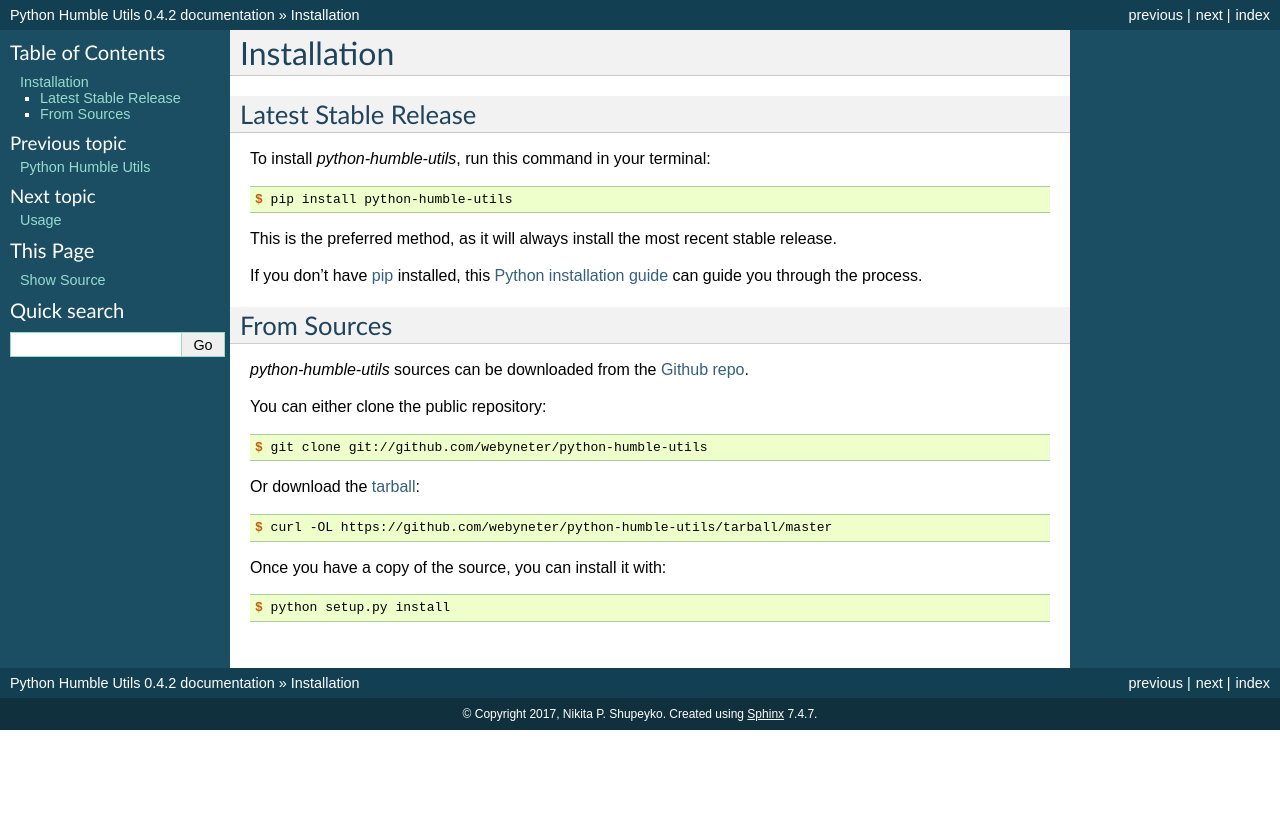
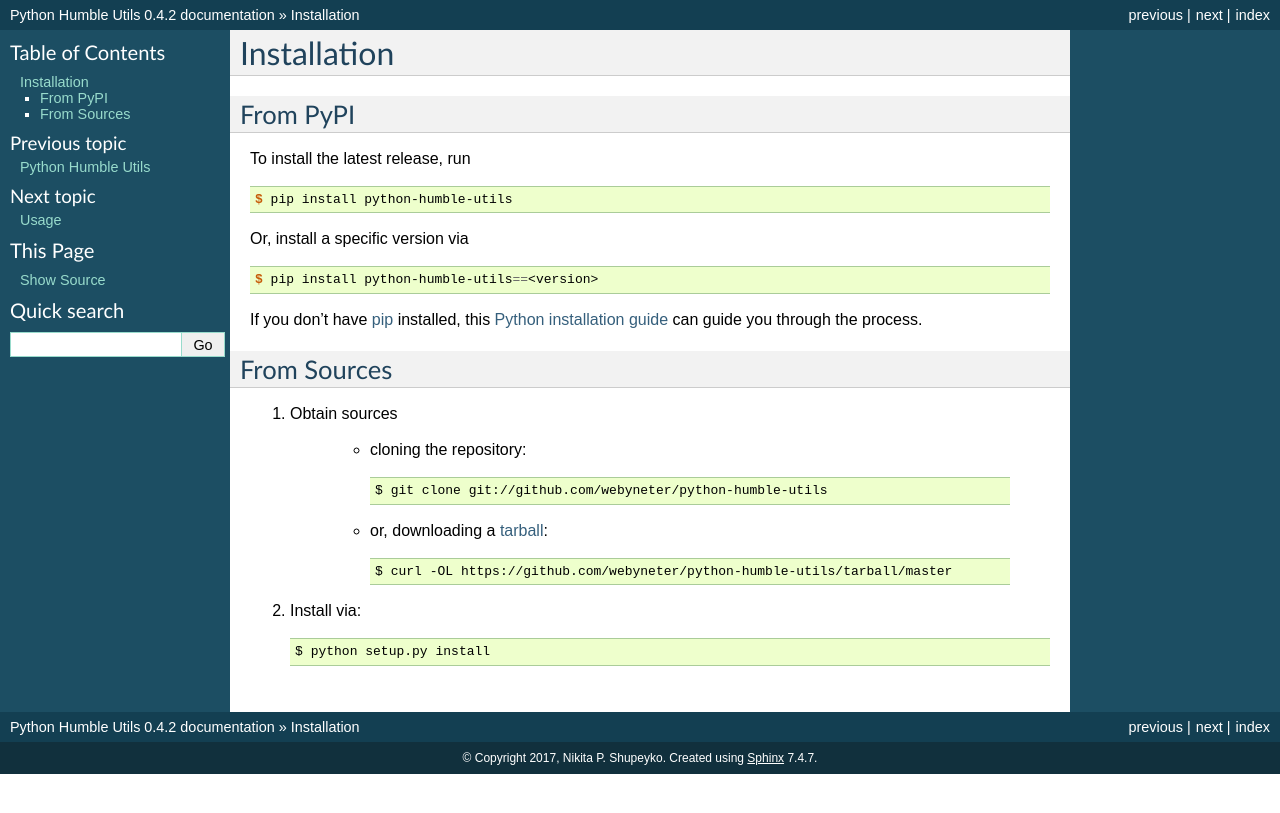
Before and after one commit to webyneter/python-humble-utils, a Sphinx documentation site: the page built from docs/installation.rst, in a window 1280 px wide. Shown: the top 813 px of the page. Built offline with Sphinx 7.4.7, drawn with Linux system fonts in a browser that asks for light colours; pages that are not in the unit, such as notebooks, are missing from menus.

Commit message:
Improve docs
Closes #22.

```diff
--- a/README.rst
+++ b/README.rst
@@ -21,8 +21,8 @@ Python Humble Utils
     :target: https://pyup.io/repos/github/webyneter/python-humble-utils/
     :alt: Updates
 
-.. image:: https://readthedocs.org/projects/python-humble-utils/badge/?version=latest
-    :target: http://python-humble-utils.readthedocs.io/en/latest/?badge=latest
+.. image:: https://readthedocs.org/projects/python-humble-utils/badge/?version=stable
+    :target: http://python-humble-utils.readthedocs.io/en/stable/?badge=stable
     :alt: Documentation Status
 
 .. image:: https://img.shields.io/badge/License-MIT-green.svg
--- a/docs/installation.rst
+++ b/docs/installation.rst
@@ -6,47 +6,44 @@ Installation
 ============
 
 
-Latest Stable Release
----------------------
+From PyPI
+---------
 
-To install `python-humble-utils`, run this command in your terminal:
+To install the latest release, run
 
 .. code-block:: console
 
     $ pip install python-humble-utils
 
-This is the preferred method, as it will always install the most recent stable release.
+Or, install a specific version via
+
+.. code-block:: console
+
+    $ pip install python-humble-utils==<version>
 
 If you don't have `pip`_ installed, this `Python installation guide`_ can guide
 you through the process.
 
 .. _pip: https://pip.pypa.io
-.. _Python installation guide: http://docs.python-guide.org/en/latest/starting/installation/
+.. _Python installation guide: http://docs.python-guide.org/en/stable/starting/installation/
 
 
 From Sources
 ------------
 
-`python-humble-utils` sources can be downloaded from the `Github repo`_.
+#. Obtain sources
 
-You can either clone the public repository:
+    * cloning the repository::
 
-.. code-block:: console
+        $ git clone git://github.com/webyneter/python-humble-utils
 
-    $ git clone git://github.com/webyneter/python-humble-utils
+    * or, downloading a `tarball`_::
 
-Or download the `tarball`_:
+        $ curl -OL https://github.com/webyneter/python-humble-utils/tarball/master
 
-.. code-block:: console
-
-    $ curl -OL https://github.com/webyneter/python-humble-utils/tarball/master
-
-Once you have a copy of the source, you can install it with:
-
-.. code-block:: console
+#. Install via::
 
     $ python setup.py install
 
-
 .. _Github repo: https://github.com/webyneter/python-humble-utils
 .. _tarball: https://github.com/webyneter/python-humble-utils/tarball/master
--- a/docs/usage.rst
+++ b/docs/usage.rst
@@ -1,7 +1,5 @@
 Usage
 =====
-
-To use `python-humble-utils` in your project,
 
 .. code-block:: python
 
```
Also changed, not shown: CONTRIBUTING.rst (+23 -19 lines), docs/developing-locally.rst (+10 -10 lines), docs/project-makefile.rst (+17 -16 lines).
